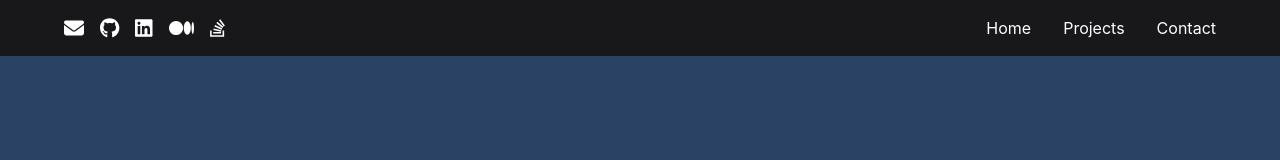
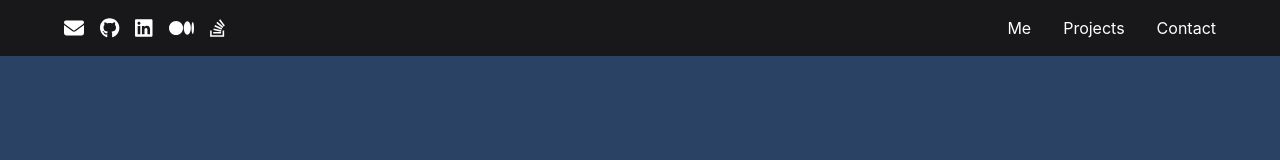
Before and after one commit to Nicolas8aa/portfolio-react, a React (Create React App) app: page / in a window 1280 px wide. Shown: the top 160 px of the page. Built offline with nearby package versions, Linux system fonts and the light colour scheme.

Commit message:
Header -> Changed home per Me Contact me -> Added isLoading to submit button

```diff
--- a/src/components/ContactMeSection.js
+++ b/src/components/ContactMeSection.js
@@ -98,7 +98,12 @@ const LandingSection = () => {
                 />
                 <FormErrorMessage>{errors.message}</FormErrorMessage>
               </FormControl>
-              <Button type="submit" colorScheme="purple" width="full">
+              <Button
+                type="submit"
+                colorScheme="purple"
+                width="full"
+                isLoading={isLoading}
+              >
                 Submit
               </Button>
             </VStack>
--- a/src/components/Header.js
+++ b/src/components/Header.js
@@ -112,7 +112,7 @@ const Header = () => {
           <nav>
             <HStack spacing={8}>
               <a href="/#home" onClick={handleClick("home")}>
-                Home
+                Me
               </a>
               <a href="/#projects" onClick={handleClick("projects")}>
                 Projects
```
